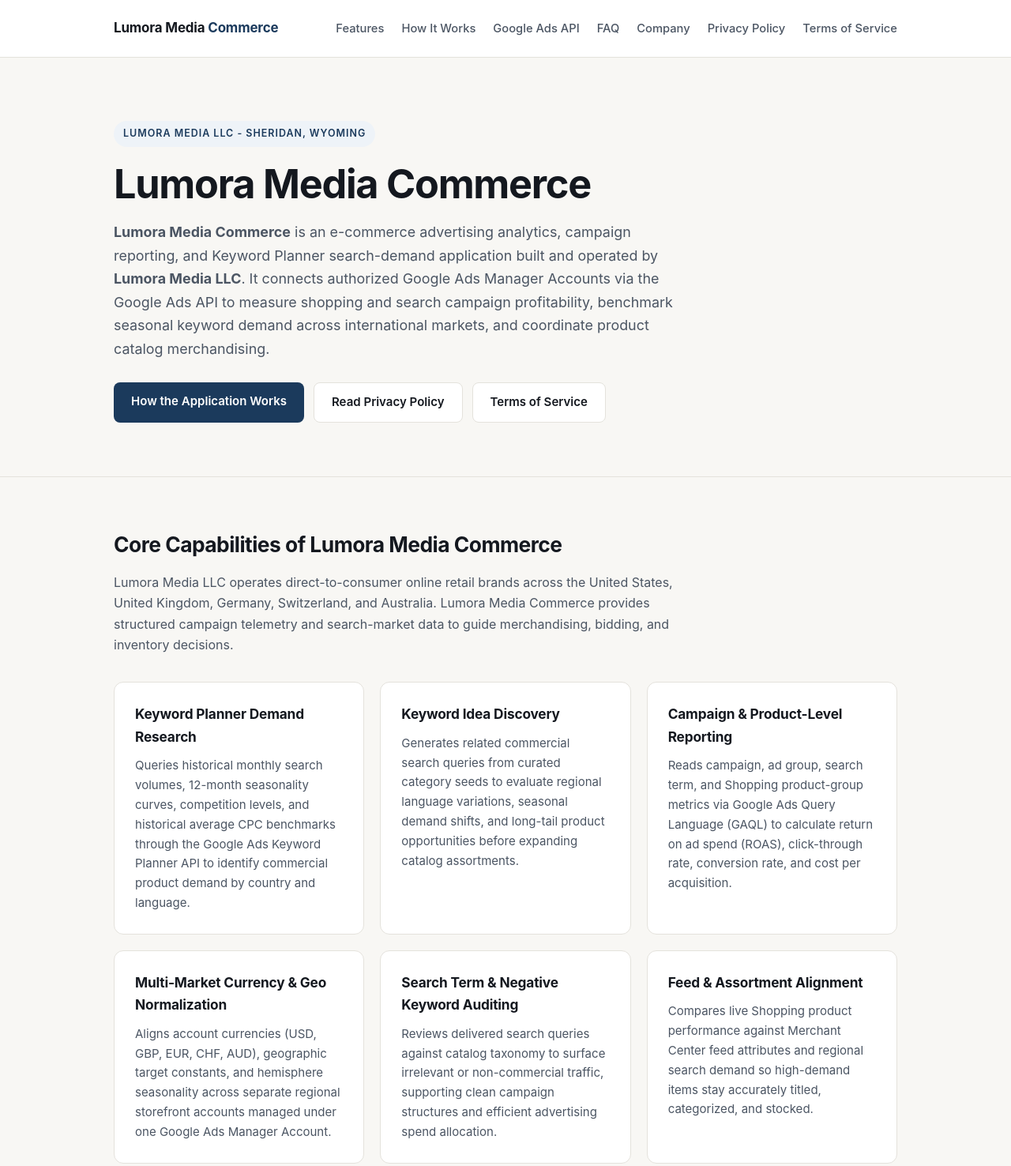
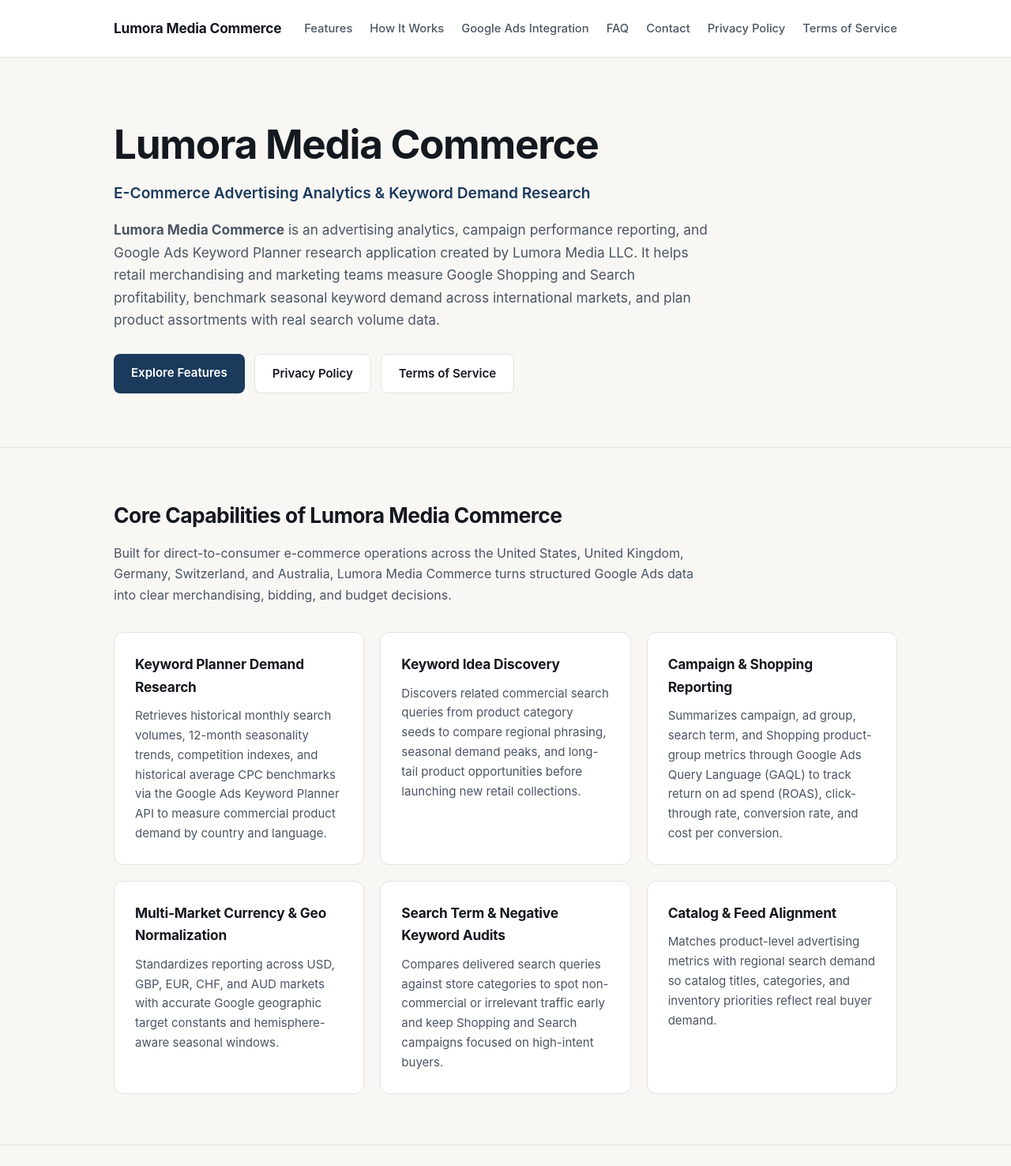
Before and after one commit to Jusaain/lumoramediacommerce-site, a plain HTML site: page index.html in a window 1280 px wide. Shown: the top 1476 px of the page at 79% size. Drawn offline with Linux system fonts and the light colour scheme.

Commit message:
Unbroken Lumora Media Commerce brand header/title and remove account/auth phrasing

```diff
--- a/index.html
+++ b/index.html
@@ -3,8 +3,8 @@
 <head>
   <meta charset="utf-8" />
   <meta name="viewport" content="width=device-width, initial-scale=1" />
-  <title>Lumora Media Commerce - Google Ads Analytics &amp; E-Commerce Operations</title>
-  <meta name="description" content="Lumora Media Commerce is the e-commerce advertising analytics, campaign reporting, and Keyword Planner demand research platform operated by Lumora Media LLC." />
+  <title>Lumora Media Commerce</title>
+  <meta name="description" content="Lumora Media Commerce is an e-commerce advertising analytics, campaign reporting, and Keyword Planner search-demand research application by Lumora Media LLC." />
   <style>
     :root {
       --bg: #f8f7f4;
@@ -51,11 +51,10 @@
     }
     .brand {
       font-weight: 700;
-      font-size: 1.06rem;
+      font-size: 1.08rem;
       letter-spacing: -0.01em;
       color: var(--ink);
     }
-    .brand span { color: var(--accent); }
     .nav-links {
       display: flex;
       gap: 22px;
@@ -68,29 +67,23 @@
       padding: 80px 0 68px;
       border-bottom: 1px solid var(--line);
     }
-    .eyebrow {
-      display: inline-block;
-      font-size: 0.78rem;
-      font-weight: 600;
-      text-transform: uppercase;
-      letter-spacing: 0.08em;
-      color: var(--accent);
-      background: var(--accent-soft);
-      padding: 6px 12px;
-      border-radius: 999px;
-      margin-bottom: 18px;
-    }
     h1 {
-      font-size: clamp(2.1rem, 4.2vw, 3.15rem);
+      font-size: clamp(2.2rem, 4.3vw, 3.2rem);
       line-height: 1.14;
       letter-spacing: -0.025em;
       margin: 0 0 18px;
       max-width: 820px;
     }
+    .subtitle {
+      font-size: 1.2rem;
+      font-weight: 600;
+      color: var(--accent);
+      margin: 0 0 16px;
+    }
     .lead {
-      font-size: 1.12rem;
+      font-size: 1.08rem;
       color: var(--muted);
-      max-width: 740px;
+      max-width: 760px;
       margin: 0 0 28px;
     }
     .cta-row {
@@ -117,7 +110,7 @@
     }
     .section-intro {
       color: var(--muted);
-      max-width: 740px;
+      max-width: 760px;
       margin: 0 0 34px;
       font-size: 1rem;
     }
@@ -223,13 +216,13 @@
 <body>
   <header>
     <div class="container nav">
-      <a class="brand" href="/">Lumora Media <span>Commerce</span></a>
+      <a class="brand" href="/">Lumora Media Commerce</a>
       <nav class="nav-links">
         <a href="#features">Features</a>
         <a href="#workflow">How It Works</a>
-        <a href="#google-api">Google Ads API</a>
+        <a href="#google-api">Google Ads Integration</a>
         <a href="#faq">FAQ</a>
-        <a href="#contact">Company</a>
+        <a href="#contact">Contact</a>
         <a href="/privacy/">Privacy Policy</a>
         <a href="/terms/">Terms of Service</a>
       </nav>
@@ -239,14 +232,14 @@
   <main>
     <div class="hero">
       <div class="container">
-        <div class="eyebrow">Lumora Media LLC - Sheridan, Wyoming</div>
         <h1>Lumora Media Commerce</h1>
+        <div class="subtitle">E-Commerce Advertising Analytics &amp; Keyword Demand Research</div>
         <p class="lead">
-          <strong>Lumora Media Commerce</strong> is an e-commerce advertising analytics, campaign reporting, and Keyword Planner search-demand application built and operated by <strong>Lumora Media LLC</strong>. It connects authorized Google Ads Manager Accounts via the Google Ads API to measure shopping and search campaign profitability, benchmark seasonal keyword demand across international markets, and coordinate product catalog merchandising.
+          <strong>Lumora Media Commerce</strong> is an advertising analytics, campaign performance reporting, and Google Ads Keyword Planner research application created by Lumora Media LLC. It helps retail merchandising and marketing teams measure Google Shopping and Search profitability, benchmark seasonal keyword demand across international markets, and plan product assortments with real search volume data.
         </p>
         <div class="cta-row">
-          <a class="btn btn-primary" href="#workflow">How the Application Works</a>
-          <a class="btn btn-secondary" href="/privacy/">Read Privacy Policy</a>
+          <a class="btn btn-primary" href="#workflow">Explore Features</a>
+          <a class="btn btn-secondary" href="/privacy/">Privacy Policy</a>
           <a class="btn btn-secondary" href="/terms/">Terms of Service</a>
         </div>
       </div>
@@ -256,32 +249,32 @@
       <div class="container">
         <h2>Core Capabilities of Lumora Media Commerce</h2>
         <p class="section-intro">
-          Lumora Media LLC operates direct-to-consumer online retail brands across the United States, United Kingdom, Germany, Switzerland, and Australia. Lumora Media Commerce provides structured campaign telemetry and search-market data to guide merchandising, bidding, and inventory decisions.
+          Built for direct-to-consumer e-commerce operations across the United States, United Kingdom, Germany, Switzerland, and Australia, Lumora Media Commerce turns structured Google Ads data into clear merchandising, bidding, and budget decisions.
         </p>
         <div class="grid">
           <div class="card">
             <h3>Keyword Planner Demand Research</h3>
-            <p>Queries historical monthly search volumes, 12-month seasonality curves, competition levels, and historical average CPC benchmarks through the Google Ads Keyword Planner API to identify commercial product demand by country and language.</p>
+            <p>Retrieves historical monthly search volumes, 12-month seasonality trends, competition indexes, and historical average CPC benchmarks via the Google Ads Keyword Planner API to measure commercial product demand by country and language.</p>
           </div>
           <div class="card">
             <h3>Keyword Idea Discovery</h3>
-            <p>Generates related commercial search queries from curated category seeds to evaluate regional language variations, seasonal demand shifts, and long-tail product opportunities before expanding catalog assortments.</p>
+            <p>Discovers related commercial search queries from product category seeds to compare regional phrasing, seasonal demand peaks, and long-tail product opportunities before launching new retail collections.</p>
           </div>
           <div class="card">
-            <h3>Campaign &amp; Product-Level Reporting</h3>
-            <p>Reads campaign, ad group, search term, and Shopping product-group metrics via Google Ads Query Language (GAQL) to calculate return on ad spend (ROAS), click-through rate, conversion rate, and cost per acquisition.</p>
+            <h3>Campaign &amp; Shopping Reporting</h3>
+            <p>Summarizes campaign, ad group, search term, and Shopping product-group metrics through Google Ads Query Language (GAQL) to track return on ad spend (ROAS), click-through rate, conversion rate, and cost per conversion.</p>
           </div>
           <div class="card">
             <h3>Multi-Market Currency &amp; Geo Normalization</h3>
-            <p>Aligns account currencies (USD, GBP, EUR, CHF, AUD), geographic target constants, and hemisphere seasonality across separate regional storefront accounts managed under one Google Ads Manager Account.</p>
+            <p>Standardizes reporting across USD, GBP, EUR, CHF, and AUD markets with accurate Google geographic target constants and hemisphere-aware seasonal windows.</p>
           </div>
           <div class="card">
-            <h3>Search Term &amp; Negative Keyword Auditing</h3>
-            <p>Reviews delivered search queries against catalog taxonomy to surface irrelevant or non-commercial traffic, supporting clean campaign structures and efficient advertising spend allocation.</p>
+            <h3>Search Term &amp; Negative Keyword Audits</h3>
+            <p>Compares delivered search queries against store categories to spot non-commercial or irrelevant traffic early and keep Shopping and Search campaigns focused on high-intent buyers.</p>
           </div>
           <div class="card">
-            <h3>Feed &amp; Assortment Alignment</h3>
-            <p>Compares live Shopping product performance against Merchant Center feed attributes and regional search demand so high-demand items stay accurately titled, categorized, and stocked.</p>
+            <h3>Catalog &amp; Feed Alignment</h3>
+            <p>Matches product-level advertising metrics with regional search demand so catalog titles, categories, and inventory priorities reflect real buyer demand.</p>
           </div>
         </div>
       </div>
@@ -291,28 +284,28 @@
       <div class="container">
         <h2>How Lumora Media Commerce Works</h2>
         <p class="section-intro">
-          The application runs as a desktop and server-side analytics tool for Lumora Media LLC's advertising team, using standard OAuth 2.0 authorization with the official Google Ads REST API.
+          Lumora Media Commerce operates as a desktop and reporting application using the official Google Ads REST API to analyze advertising performance and search volume data.
         </p>
         <div class="steps">
           <div class="card">
             <div class="step-num">Step 1</div>
-            <h3>OAuth 2.0 Authorization</h3>
-            <p>An authorized Lumora Media LLC Google Ads administrator grants permission via Google OAuth 2.0 using the <code>adwords</code> scope to connect our Manager Account.</p>
+            <h3>Connect Google Ads Data</h3>
+            <p>Connects to managed Google Ads profiles using the official Google Ads API scope (<code>adwords</code>) with full user consent.</p>
           </div>
           <div class="card">
             <div class="step-num">Step 2</div>
-            <h3>Account &amp; Metric Retrieval</h3>
-            <p>The tool lists accessible Google Ads accounts under the Manager Account and pulls structured performance tables (impressions, clicks, cost, conversions, conversion value).</p>
+            <h3>Retrieve Performance Metrics</h3>
+            <p>Reads structured campaign, product-group, and search-term statistics (impressions, clicks, cost, conversions, conversion value) via GAQL.</p>
           </div>
           <div class="card">
             <div class="step-num">Step 3</div>
-            <h3>Keyword Demand Lookup</h3>
-            <p>Using <code>generateKeywordHistoricalMetrics</code> and <code>generateKeywordIdeas</code>, the application evaluates search volume and CPC ranges for candidate product categories.</p>
+            <h3>Benchmark Keyword Demand</h3>
+            <p>Queries <code>generateKeywordHistoricalMetrics</code> and <code>generateKeywordIdeas</code> to evaluate 12-month search demand and CPC benchmarks by target market.</p>
           </div>
           <div class="card">
             <div class="step-num">Step 4</div>
-            <h3>Structured Reporting</h3>
-            <p>Outputs clean JSON and spreadsheet reports used by Lumora Media LLC to optimize ad budgets, refine product titles, and plan seasonal retail assortments.</p>
+            <h3>Deliver Actionable Reports</h3>
+            <p>Exports clean JSON and spreadsheet summaries for assortment planning, seasonal budget allocation, and product title optimization.</p>
           </div>
         </div>
       </div>
@@ -320,9 +313,9 @@
 
     <section id="google-api">
       <div class="container">
-        <h2>Google Ads API Integration &amp; Data Governance</h2>
+        <h2>Google Ads API Integration &amp; Data Transparency</h2>
         <p class="section-intro">
-          Lumora Media Commerce follows strict data minimization and complies fully with the Google API Services User Data Policy, including Limited Use requirements.
+          Lumora Media Commerce adheres strictly to data minimization principles and complies with the Google API Services User Data Policy, including Limited Use requirements.
         </p>
         <div class="table-wrap">
           <table>
@@ -332,24 +325,24 @@
                 <td>Lumora Media Commerce</td>
               </tr>
               <tr>
-                <th>Operating Legal Entity</th>
-                <td>Lumora Media LLC (Wyoming Limited Liability Company, United States)</td>
+                <th>Company</th>
+                <td>Lumora Media LLC (Sheridan, Wyoming, United States)</td>
               </tr>
               <tr>
-                <th>Google OAuth Scope Requested</th>
-                <td><code>https://www.googleapis.com/auth/adwords</code> (Google Ads API access only; no Gmail, Drive, Calendar, Contacts, or personal consumer account scopes are requested)</td>
+                <th>Google API Scope</th>
+                <td><code>https://www.googleapis.com/auth/adwords</code> (Google Ads API reporting and Keyword Planner metrics only)</td>
               </tr>
               <tr>
-                <th>Data Accessed</th>
-                <td>Authorized Google Ads customer metadata, campaign and Shopping performance reports, search term reports, and Keyword Planner historical search metrics and keyword suggestions.</td>
+                <th>Data Used</th>
+                <td>Campaign and Shopping performance metrics, search term statistics, and Keyword Planner historical search volumes, CPC estimates, and keyword ideas.</td>
               </tr>
               <tr>
-                <th>Purpose of Processing</th>
-                <td>First-party advertising analytics, budget evaluation, and e-commerce product demand research exclusively for retail brands owned and operated by Lumora Media LLC.</td>
+                <th>Purpose</th>
+                <td>Advertising performance analysis, budget planning, and e-commerce assortment research for retail brands operated by Lumora Media LLC.</td>
               </tr>
               <tr>
-                <th>Data Sharing &amp; Storage</th>
-                <td>Google Ads API data is never sold, rented, or shared with third parties. OAuth tokens are encrypted in transit over HTTPS/TLS and stored with strict filesystem permissions. Full details are published in our <a href="/privacy/">Privacy Policy</a>.</td>
+                <th>Privacy &amp; Security</th>
+                <td>Data is transmitted over HTTPS/TLS, never sold or shared with third parties, and handled strictly under our published <a href="/privacy/">Privacy Policy</a>.</td>
               </tr>
             </tbody>
           </table>
@@ -362,28 +355,28 @@
         <h2>Frequently Asked Questions</h2>
         <div class="faq-list">
           <div class="card">
-            <h3>Who operates Lumora Media Commerce?</h3>
-            <p>Lumora Media Commerce is operated by Lumora Media LLC, a Wyoming Limited Liability Company headquartered at 30 N Gould St Ste N, Sheridan, WY 82801, United States.</p>
+            <h3>Who builds and operates Lumora Media Commerce?</h3>
+            <p>Lumora Media Commerce is built and operated by Lumora Media LLC, registered at 30 N Gould St Ste N, Sheridan, WY 82801, United States.</p>
           </div>
           <div class="card">
-            <h3>What is the primary purpose of the app?</h3>
-            <p>The application automates Google Ads performance reporting, Shopping campaign diagnostics, and Keyword Planner search volume research for retail brands owned by Lumora Media LLC.</p>
+            <h3>What is the purpose of Lumora Media Commerce?</h3>
+            <p>Lumora Media Commerce analyzes Google Ads campaign performance, Shopping product metrics, and Keyword Planner search demand across international e-commerce markets.</p>
           </div>
           <div class="card">
-            <h3>Does the website require an account to read documentation?</h3>
-            <p>No. All information about Lumora Media Commerce, our Google Ads API scope, our <a href="/privacy/">Privacy Policy</a>, and our <a href="/terms/">Terms of Service</a> is openly accessible on this website.</p>
-          </div>
-          <div class="card">
-            <h3>How can OAuth access be revoked?</h3>
-            <p>Authorized Google account holders can revoke Lumora Media Commerce's API permissions at any time in their Google Account Third-Party Connections settings or request deletion via <a href="mailto:info@lumoramediacommerce.com">info@lumoramediacommerce.com</a>.</p>
+            <h3>Which Google APIs does Lumora Media Commerce use?</h3>
+            <p>It connects solely to the Google Ads API using the <code>https://www.googleapis.com/auth/adwords</code> scope for campaign reporting and Keyword Planner research.</p>
           </div>
           <div class="card">
             <h3>Which geographic markets are supported?</h3>
-            <p>Our retail and analytics workflows cover North America, Europe (Germany, Switzerland, United Kingdom), and Oceania (Australia), using localized Google Ads geo-target and language constants.</p>
+            <p>Our analytics workflows cover the United States, United Kingdom, Germany, Switzerland, and Australia using official Google Ads geographic and language constants.</p>
           </div>
           <div class="card">
-            <h3>How does Lumora Media Commerce protect API data?</h3>
-            <p>All API communication uses TLS encryption, OAuth 2.0 with PKCE, and least-privilege credentials. No customer payment card data or unrelated personal Google workspace data is accessed.</p>
+            <h3>Is data shared with third parties?</h3>
+            <p>No. Lumora Media Commerce never sells, rents, or transfers Google Ads data to external parties. Full disclosures are available in our <a href="/privacy/">Privacy Policy</a>.</p>
+          </div>
+          <div class="card">
+            <h3>How can I contact the team?</h3>
+            <p>You can reach Lumora Media LLC directly by email at <a href="mailto:info@lumoramediacommerce.com">info@lumoramediacommerce.com</a> for product, company, or privacy questions.</p>
           </div>
         </div>
       </div>
@@ -405,7 +398,7 @@
             <div class="info-label">Official Contact</div>
             <div class="info-val">
               Email: <a href="mailto:info@lumoramediacommerce.com">info@lumoramediacommerce.com</a><br />
-              Website: <a href="https://www.lumoramediacommerce.com/">www.lumoramediacommerce.com</a>
+              Domain: lumoramediacommerce.com
             </div>
           </div>
         </div>
```
